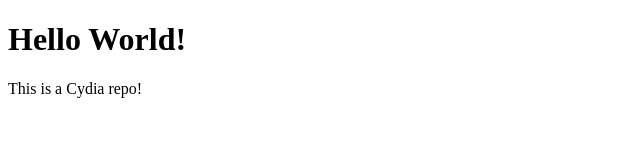
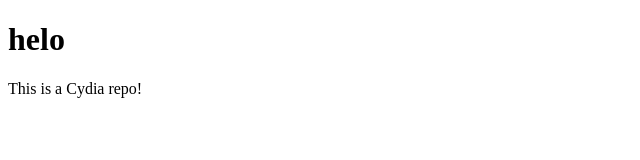
Before and after one commit to CitroTheWolf/CitrosCydiaRepo, a plain HTML site: page index.html in a window 1280 px wide. Shown: the whole page, without its empty margins (0-640 px from the left). Drawn offline with Linux system fonts and the light colour scheme.

Commit message:
Update index.html

```diff
--- a/index.html
+++ b/index.html
@@ -1,7 +1,7 @@
 <!DOCTYPE html>
 <html>
 <body>
-<h1>Hello World!</h1>
+<h1>helo</h1>
 <p>This is a Cydia repo!</p>
 </body>
 </html>
```
